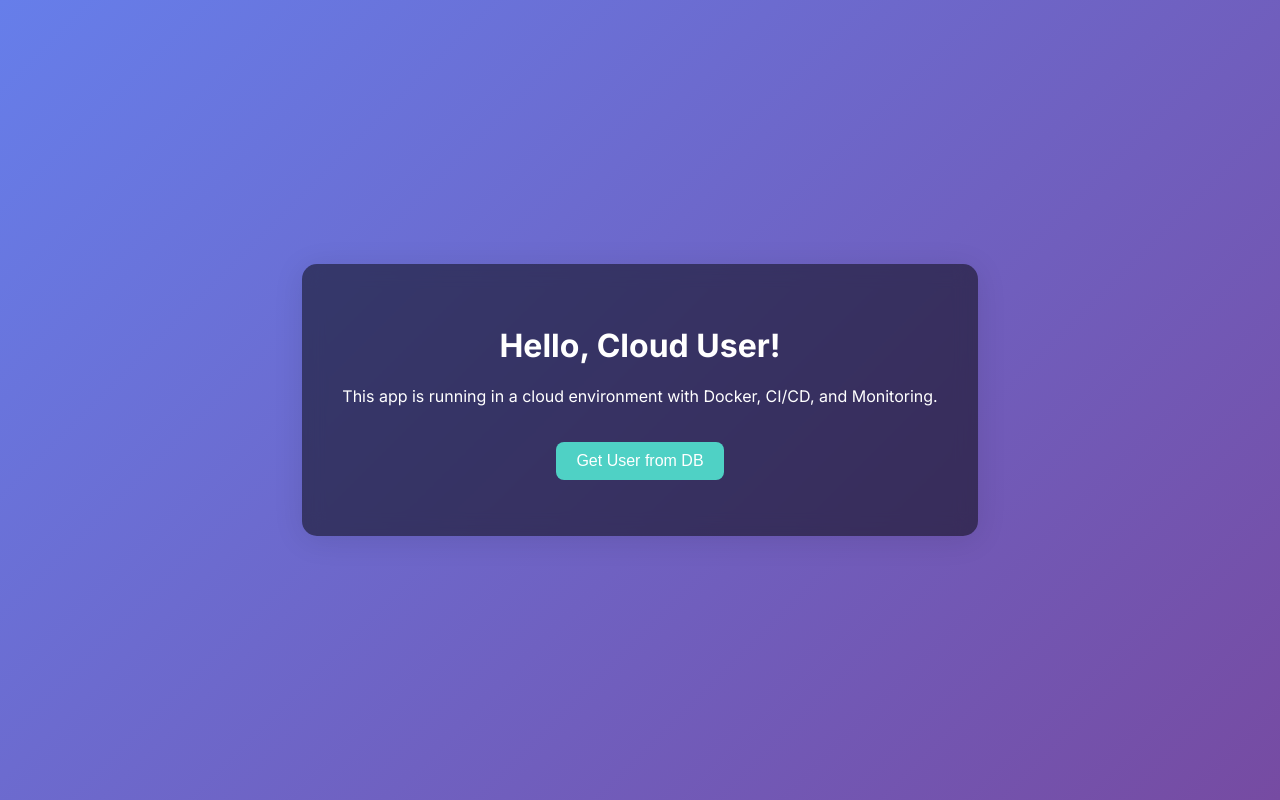
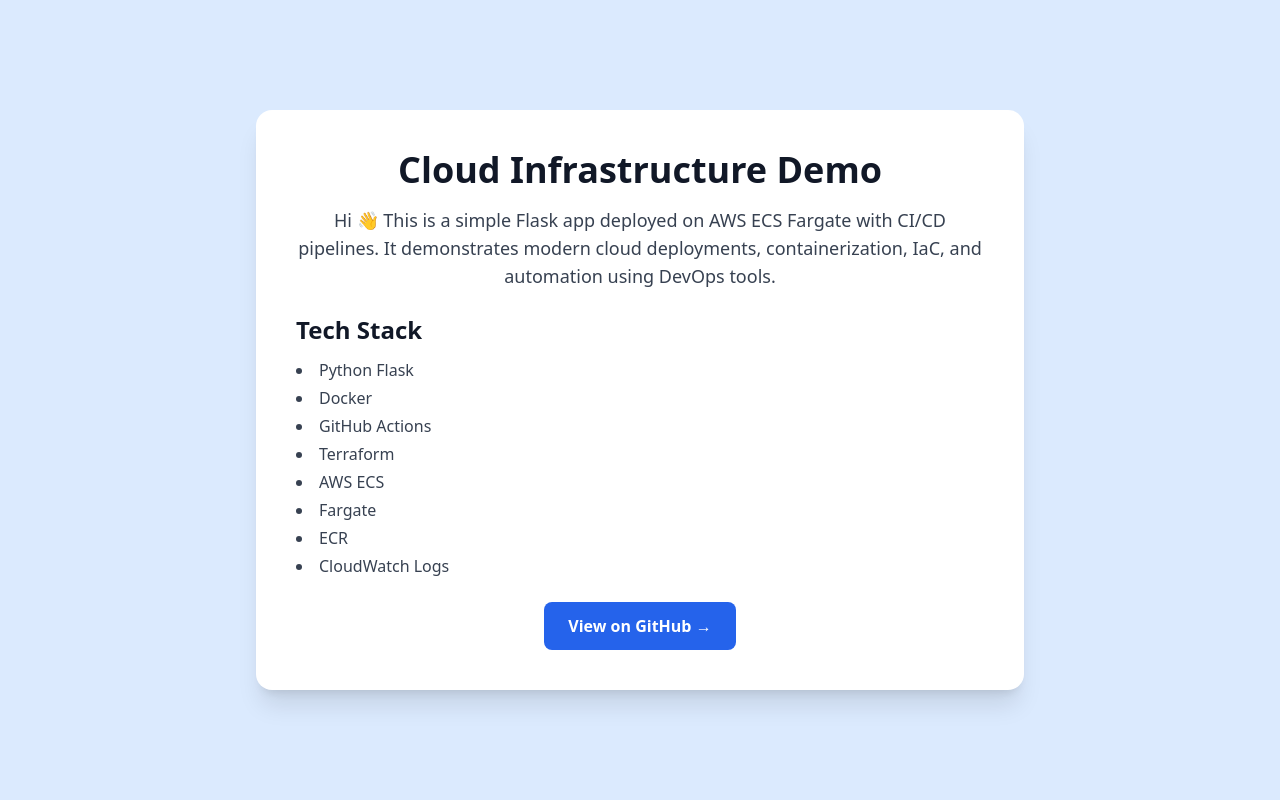
Before and after one commit to Olena3K/cloud-infra-ec2-rep, a Flask app: page / in a window 1280 px wide. Run offline with Flask 3, Linux system fonts and the light colour scheme; some libraries are stand-ins or nearby versions.

Commit message:
Update site, screenshots, README

```diff
--- a/app/main.py
+++ b/app/main.py
@@ -5,35 +5,9 @@
 app = Flask(__name__)
 
 
-def get_user_name():
-    try:
-        conn = psycopg2.connect(
-            host=os.environ.get("DB_HOST", "localhost"),
-            database=os.environ.get("DB_NAME", "testdb"),
-            user=os.environ.get("DB_USER", "testuser"),
-            password=os.environ.get("DB_PASS", "testpass"),
-        )
-        cur = conn.cursor()
-        cur.execute("SELECT name FROM users LIMIT 1;")
-        result = cur.fetchone()
-        cur.close()
-        conn.close()
-        if result:
-            return {"username": result[0], "error": None}
-        return {"username": "No user found", "error": None}
-    except Exception as e:
-        return {"username": None, "error": str(e)}
-
-
 @app.route("/")
 def index():
     return render_template("index.html")
-
-
-@app.route("/api/user")
-def api_user():
-    user_data = get_user_name()
-    return jsonify(user_data)
 
 
 @app.route("/health")
--- a/app/templates/index.html
+++ b/app/templates/index.html
@@ -2,78 +2,44 @@
 <html lang="en">
   <head>
     <meta charset="UTF-8" />
-    <meta name="viewport" content="width=device-width, initial-scale=1.0" />
-    <title>Hello from Cloud</title>
-    <link
-      href="https://fonts.googleapis.com/css2?family=Inter:wght@400;700&display=swap"
-      rel="stylesheet"
-    />
-    <style>
-      body {
-        margin: 0;
-        font-family: "Inter", sans-serif;
-        display: flex;
-        justify-content: center;
-        align-items: center;
-        height: 100vh;
-        background: linear-gradient(135deg, #667eea, #764ba2);
-      }
-      .card {
-        background: rgba(0, 0, 0, 0.5);
-        padding: 40px;
-        border-radius: 15px;
-        text-align: center;
-        color: white;
-        box-shadow: 0 4px 30px rgba(0, 0, 0, 0.1);
-        backdrop-filter: blur(10px);
-      }
-      .btn {
-        margin-top: 20px;
-        padding: 10px 20px;
-        border: none;
-        border-radius: 8px;
-        background: #4fd1c5;
-        color: white;
-        font-size: 16px;
-        cursor: pointer;
-      }
-      .btn:hover {
-        background: #38b2ac;
-      }
-    </style>
+    <meta name="viewport" content="width=device-width, initial-scale=1" />
+    <title>Cloud Infra Demo — Olenka</title>
+    <script src="https://cdn.tailwindcss.com"></script>
   </head>
-  <body>
-    <div class="card">
-      <h1>Hello, Cloud User!</h1>
-      <p>
-        This app is running in a cloud environment with Docker, CI/CD, and
-        Monitoring.
+  <body
+    class="bg-blue-100 text-gray-800 font-sans min-h-screen flex items-center justify-center p-4"
+  >
+    <div class="max-w-3xl w-full bg-white rounded-2xl shadow-xl p-10">
+      <h1 class="text-4xl font-bold text-center mb-4 text-gray-900">
+        Cloud Infrastructure Demo
+      </h1>
+      <p class="text-lg mb-6 text-center text-gray-700">
+        Hi 👋 This is a simple Flask app deployed on AWS ECS Fargate with CI/CD
+        pipelines. It demonstrates modern cloud deployments, containerization,
+        IaC, and automation using DevOps tools.
       </p>
-      <button onclick="getUser()" class="btn">Get User from DB</button>
-      <p id="user-result"></p>
+
+      <h2 class="text-2xl font-semibold mb-3 text-gray-900">Tech Stack</h2>
+      <ul class="list-disc list-inside space-y-1 mb-6 text-gray-700">
+        <li>Python Flask</li>
+        <li>Docker</li>
+        <li>GitHub Actions</li>
+        <li>Terraform</li>
+        <li>AWS ECS</li>
+        <li>Fargate</li>
+        <li>ECR</li>
+        <li>CloudWatch Logs</li>
+      </ul>
+
+      <div class="text-center">
+        <a
+          href="https://github.com/YOUR_USERNAME/YOUR_REPO"
+          class="inline-block px-6 py-3 bg-blue-600 text-white font-semibold rounded-lg hover:bg-blue-700 transition"
+          target="_blank"
+        >
+          View on GitHub →
+        </a>
+      </div>
     </div>
-
-    <script>
-      function getUser() {
-        fetch("/api/user")
-          .then((response) => response.json())
-          .then((data) => {
-            if (data.error) {
-              document.getElementById("user-result").innerText =
-                "Error: " + data.error;
-            } else if (data.username) {
-              document.getElementById("user-result").innerText =
-                "Привіт, " + data.username + "!";
-            } else {
-              document.getElementById("user-result").innerText =
-                "No user found.";
-            }
-          })
-          .catch((error) => {
-            document.getElementById("user-result").innerText =
-              "Error: Failed to fetch user.";
-          });
-      }
-    </script>
   </body>
 </html>
--- a/init.sql
+++ /dev/null
@@ -1,6 +0,0 @@
-CREATE TABLE IF NOT EXISTS users (
-    id SERIAL PRIMARY KEY,
-    name TEXT NOT NULL
-);
-
-INSERT INTO users (name) VALUES ('Cloud User');
```
Also changed, not shown: README.md, 5 other files.
